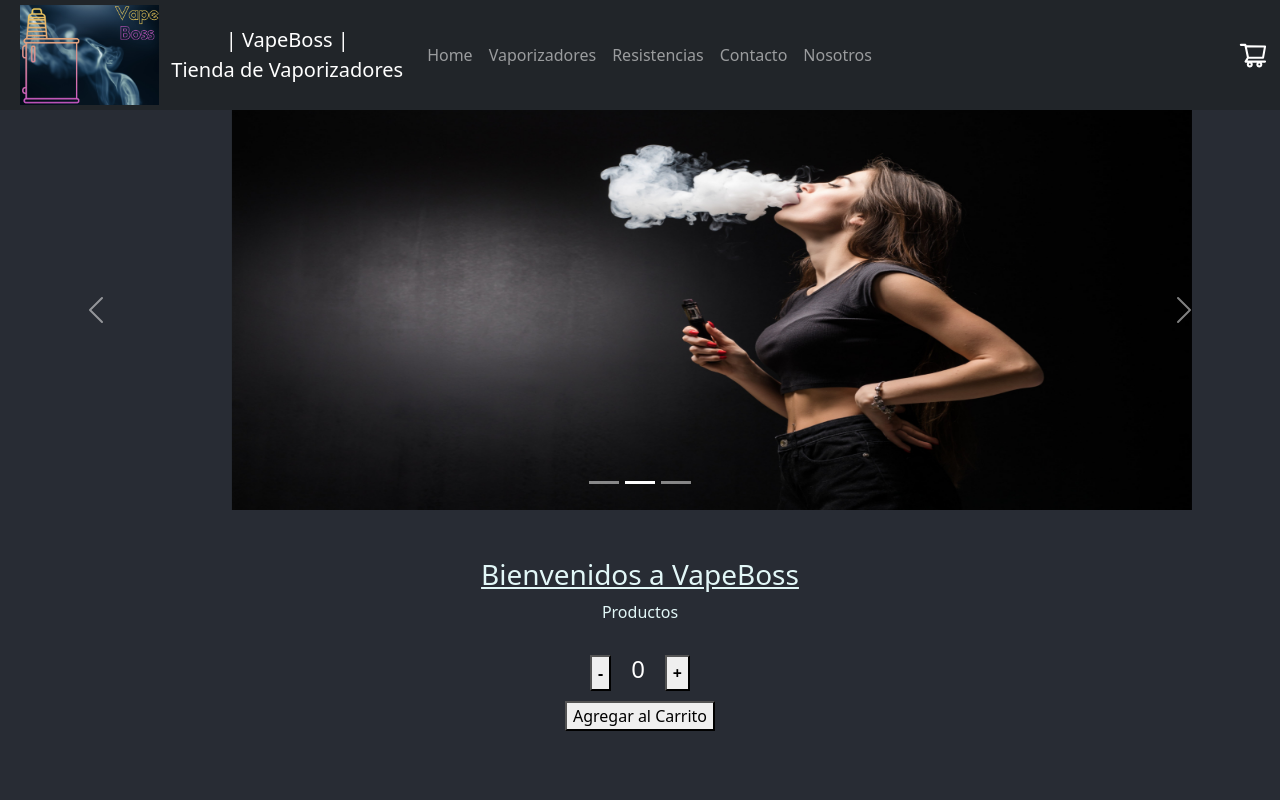
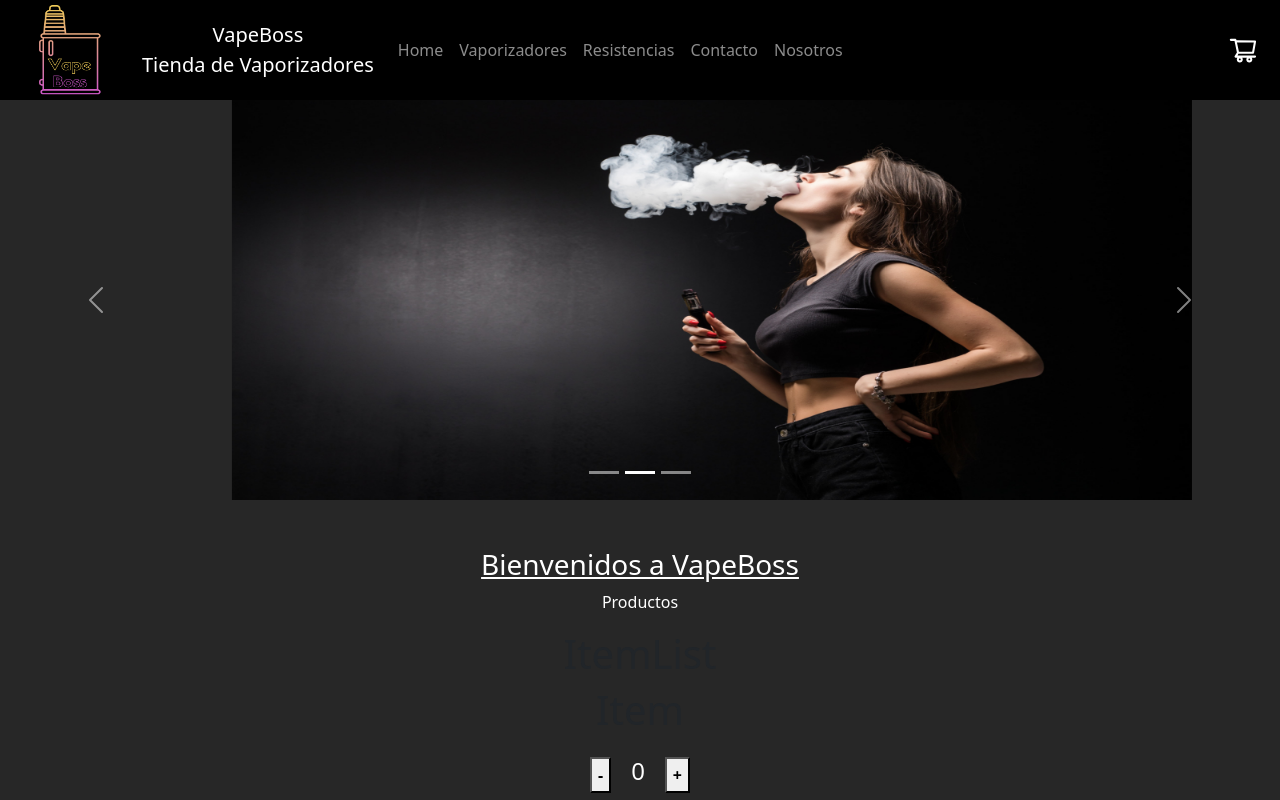
Before and after one commit to tinchotamola123/Mi-Proyecto-React-MartinTamola, a React (Create React App) app in the folder mi-tienda/: page / in a window 1280 px wide. Shown: the top 800 px of the page. Built offline with nearby package versions, Linux system fonts and the light colour scheme.

Commit message:
PreEntrega1 Tamola Martin

```diff
--- a/mi-tienda/src/App.css
+++ b/mi-tienda/src/App.css
@@ -1,6 +1,6 @@
 .App {
   text-align: center;
-  background-color: #282c34;
+  background-color: #272727;
   min-height: 100vh;
 }
 
--- /dev/null
+++ b/mi-tienda/src/components/Item.js
@@ -0,0 +1,7 @@
+const Item = () => {
+    return (
+        <h1>Item</h1>
+    );
+}
+
+export default Item;
--- /dev/null
+++ b/mi-tienda/src/components/ItemList.js
@@ -0,0 +1,12 @@
+import Item from "./Item";
+
+const ItemList = () => {
+    return (
+        <>
+        <h1>ItemList</h1>
+        <Item />
+        </>
+    );
+}
+
+export default ItemList;
--- a/mi-tienda/src/components/ItemListContainer.css
+++ b/mi-tienda/src/components/ItemListContainer.css
@@ -1,9 +1,9 @@
 .greeting{
-    color: rgb(226, 247, 247);
+    color: rgb(255, 255, 255);
     text-decoration: underline;
 }
 p{
-    color: rgb(226, 247, 247);
+    color: rgb(255, 255, 255);
 }
 .mt-5{
     min-height: 50vh;
--- a/mi-tienda/src/components/ItemListContainer.js
+++ b/mi-tienda/src/components/ItemListContainer.js
@@ -1,6 +1,7 @@
 import './ItemListContainer.css';
 import Container from 'react-bootstrap/Container';
 import Counter from './ItemCount';
+import ItemList from './ItemList';
 
 const ItemListContainer = ({ greeting }) => {
 
@@ -8,6 +9,7 @@ const ItemListContainer = ({ greeting }) => {
         <Container className='mt-5'>
             <h3 className="greeting">{greeting}</h3>
             <p>Productos</p>
+            <ItemList />
             <Counter />
         </Container>
     );
--- a/mi-tienda/src/components/NavBar.css
+++ b/mi-tienda/src/components/NavBar.css
@@ -1,8 +1,9 @@
 .navbar {
-height:110px ;
+height:100px ;
+background-color: black;
 }
 .navbar img {
     height:100px ;
-    width: 150px;
+    width: 100px;
     margin-left: 20px;
 }
--- a/mi-tienda/src/components/NavBar.js
+++ b/mi-tienda/src/components/NavBar.js
@@ -6,12 +6,12 @@ import LogoVB from "../assets/img/LogoVB.png";
 
 const NavBar = () =>{
     return(
-        <Navbar bg="dark" variant="dark" className="nav">
+        <Navbar variant="dark" className="nav">
             <img src={LogoVB} alt="logo"></img>
             <Container>
 
                 <Navbar.Brand href="#home">
-                    | VapeBoss |<br></br>Tienda de Vaporizadores
+                    VapeBoss <br></br>Tienda de Vaporizadores
                 </Navbar.Brand>
                 <Nav className="me-auto">
                     <Nav.Link href="#home">Home</Nav.Link>
```
Also changed, not shown: mi-tienda/src/assets/img/LogoVB.png, mi-tienda/src/assets/img/LogoVB1.png (added).
